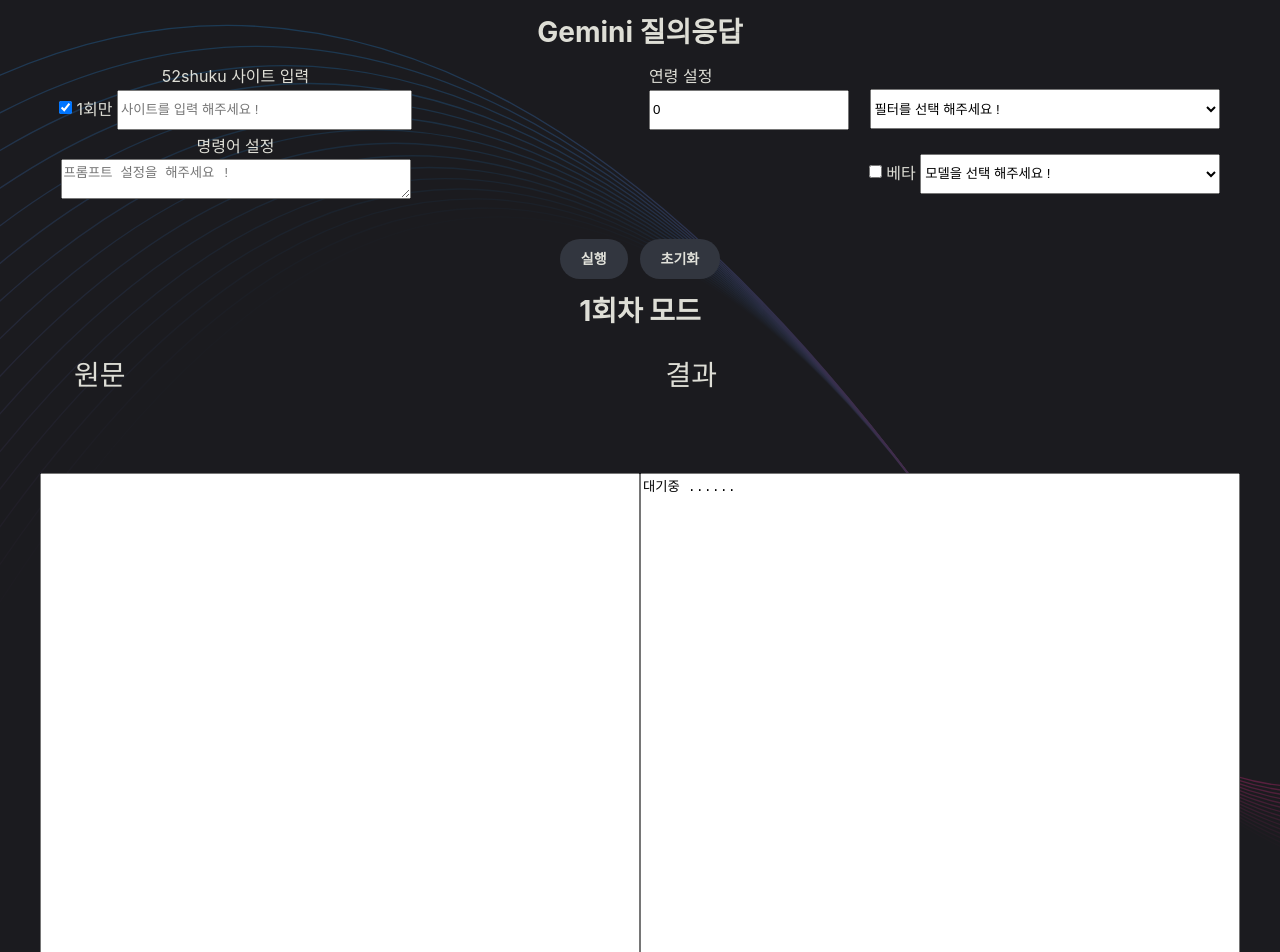
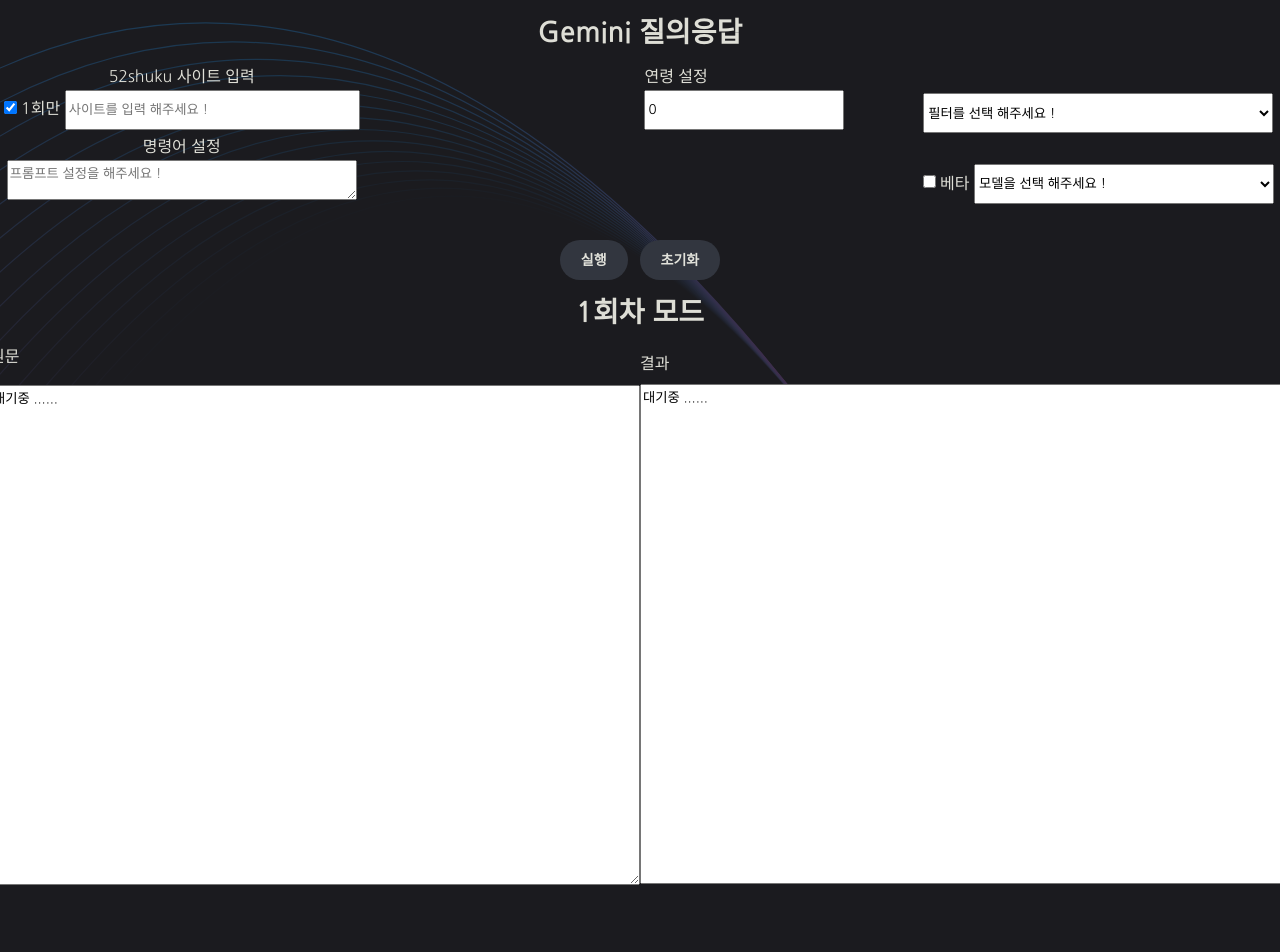
Before and after one commit to frost-ix/translate_with_Gemini, a Vue app: page / in a window 1280 px wide. Shown: the top 952 px of the page. Built offline with nearby package versions, Linux system fonts and the light colour scheme.

Commit message:
add : each other episodes readable

```diff
--- a/src/renderer/src/assets/style.css
+++ b/src/renderer/src/assets/style.css
@@ -1,3 +1,9 @@
+@import url('https://fonts.googleapis.com/css2?family=Nanum+Gothic:wght@400;700;800&display=swap');
+
+* {
+  font-family: 'Nanum Gothic', sans-serif;
+}
+
 #inputTitle {
   margin-bottom: 1%;
 }
@@ -7,7 +13,7 @@
 }
 
 #inputSection {
-  width: 1200px;
+  width: 1400px;
   display: flex;
 }
 
@@ -60,35 +66,44 @@
   flex-direction: row;
 }
 
-#showData {
-  width: 1400px;
+#readOnly {
+  display: flex;
 }
 
-#target {
-  margin-right: 45%;
+#targetSection,
+#resultSection {
+  width: 650px;
 }
 
-#result {
-  margin-right: 30%;
+#readOnly > #targetSection > #showData {
+  margin-top: 2.3%;
 }
 
-#targetData {
-  width: 600px;
+#targetData,
+#resultData {
+  width: 650px;
   height: 500px;
 }
 
-#resultData {
-  width: 600px;
-  height: 500px;
+#targetSelect {
+  margin-left: 5%;
+  margin-right: 37.5%;
+}
+
+#resSelect {
+  margin-left: 5%;
+  margin-right: 22%;
+}
+
+#targetSelect,
+#resSelect {
+  width: 55px;
+  height: 25px;
 }
 
 #copyButton,
 #saveButton,
-#episodeSelct {
+#targetSelect,
+#resSelect {
   visibility: hidden;
 }
-
-#episodeSelct {
-  width: 55px;
-  height: 25px;
-}
--- a/src/renderer/src/components/Gemini.vue
+++ b/src/renderer/src/components/Gemini.vue
@@ -11,13 +11,15 @@
     readOnlyData: readOnlyData
     variableActions: variableActions
     readOnlyDatas: rDatas
+    targetE: number
+    resultE: number
   } {
     return {
       data: {
         iData: {
           targetURL: '',
           startIndex: 1,
-          endIndex: 1,
+          endIndex: 2,
           targetAge: 0,
           inputPrompt: ''
         },
@@ -28,7 +30,7 @@
       } as data,
       readOnlyData: {
         targetTitle: '',
-        targetContent: '',
+        targetContent: '대기중 ......',
         resultData: '대기중 ......'
       } as readOnlyData,
       readOnlyDatas: [] as rDatas,
@@ -36,7 +38,9 @@
         actionButton: false,
         isCheckedOnce: true,
         isCheckedBeta: false
-      } as variableActions
+      } as variableActions,
+      targetE: 0,
+      resultE: 0
     }
   },
   methods: {
@@ -71,7 +75,7 @@
             this.readOnlyData.targetTitle = crawlingData.targetTitle
             this.readOnlyData.targetContent = crawlingData.targetContent
           } else {
-            if (this.data.iData.startIndex < 1 || this.data.iData.endIndex < 1) {
+            if (this.data.iData.startIndex < 1 || this.data.iData.endIndex < 2) {
               this.exceptionHandler('uF')
               return
             }
@@ -86,7 +90,6 @@
                 endIndex: this.data.iData.endIndex
               }
             })
-            console.log(targetUrls)
             const res: rDatas = new Array(targetUrls.length)
             for (let i = 0; i < targetUrls.length; i++) {
               const crawlingData: readOnlyData = await GApi.Crawling(serverUrl, targetUrls[i])
@@ -96,29 +99,31 @@
                 resultData: crawlingData.resultData
               }
             }
+            console.log(res)
             this.readOnlyDatas = res
-            for (let i = 0; i < res.length; i++) {
-              console.log(res[i])
-            }
-            console.log(this.readOnlyDatas.length)
-            alert('현재 구현 중 입니다.')
-            // return
           }
         } else {
           this.readOnlyData.targetContent = 'Gemini 질의응답 모드 입니다.'
         }
-
-        this.readOnlyData.targetContent = this.readOnlyDatas[0].targetContent
-        if (this.readOnlyData.targetContent) {
+        if (this.readOnlyDatas !== undefined && this.readOnlyDatas.length > 0) {
+          for (const r in this.readOnlyDatas) {
+            const res: string = await GApi.SendPrompt(serverUrl, {
+              insertData: this.data.iData,
+              targetContent: this.readOnlyDatas[r].targetContent,
+              selectData: this.data.sData
+            })
+            this.readOnlyDatas[r].resultData = res
+          }
+          gemini.VisibleButtons(this.readOnlyDatas.length)
+        } else {
           const res: string = await GApi.SendPrompt(serverUrl, {
             insertData: this.data.iData,
             targetContent: this.readOnlyData.targetContent,
             selectData: this.data.sData
           })
-
           this.readOnlyData.resultData = res
 
-          gemini.VisibleButtons(res)
+          gemini.VisibleButtons(1)
         }
 
         this.variableActions.actionButton = false
@@ -153,7 +158,7 @@
       this.readOnlyData = rData.readOnlyData as readOnlyData
       this.readOnlyDatas = rData.rDatas as rDatas
       this.variableActions = rData.variableActions as variableActions
-      gemini.VisibleButtons(this.readOnlyData.resultData)
+      gemini.VisibleButtons(0)
       console.clear()
     },
     copyResData() {
@@ -273,24 +278,41 @@
   <div class="text" style="padding-bottom: -5%">
     {{ variableActions.isCheckedOnce === true ? '1회차 모드' : '다회차 모드' }}
   </div>
-  <div id="introduceBar" class="text">
+  <div id="readOnly">
+    <div id="targetSection">
       <span id="target">원문</span>
+      <select id="targetSelect" v-model="readOnlyDatas" name="ep">
+        <option v-for="r in readOnlyDatas.length" :key="r">{{ r }}</option>
+      </select>
+      <div id="showData">
+        <textarea
+          v-if="readOnlyDatas.length === 0"
+          id="targetData"
+          v-model="readOnlyData.targetContent"
+          readonly
+        />
+        <textarea v-else id="targetData" v-model="readOnlyDatas[targetE].targetContent" readonly />
+      </div>
+    </div>
+    <div id="resultSection">
       <span id="result">결과</span>
-    <select id="episodeSelct" v-model="readOnlyDatas" name="ep">
+      <select id="resSelect" v-model="readOnlyDatas" name="ep">
         <option v-for="r in readOnlyDatas.length" :key="r">{{ r }}</option>
       </select>
       <span class="action">
         <a id="copyButton" class="action" @click="copyResData">복사</a>
         <a id="saveButton" class="action" @click="saveResData">저장</a>
       </span>
+      <div id="showData">
+        <textarea
+          v-if="readOnlyDatas.length === 0"
+          id="resultData"
+          v-model="readOnlyData.resultData"
+          readonly
+        />
+        <textarea v-else id="targetData" v-model="readOnlyDatas[resultE].resultData" readonly />
       </div>
-  <div id="showData" class="text">
-    <span>
-      <textarea id="targetData" v-model="readOnlyData.targetContent" readonly />
-    </span>
-    <span>
-      <textarea id="resultData" v-model="readOnlyData.resultData" readonly />
-    </span>
+    </div>
   </div>
 </template>
 
--- a/src/renderer/src/functions/GApi.ts
+++ b/src/renderer/src/functions/GApi.ts
@@ -21,7 +21,6 @@
  * @author frost-ix
  */
 async function Crawling(serverUrl: string, url: string): Promise<readOnlyData> {
-  console.log(url)
   const res = await axios.post(serverUrl + 'cr', { url })
   return res.data
 }
--- a/src/renderer/src/functions/Gemini.ts
+++ b/src/renderer/src/functions/Gemini.ts
@@ -3,7 +3,7 @@
     iData: {
       targetURL: '',
       startIndex: 1,
-      endIndex: 1,
+      endIndex: 2,
       targetAge: 0,
       inputPrompt: ''
     },
@@ -14,7 +14,7 @@
   }
   readOnlyData = {
     targetTitle: '',
-    targetContent: '',
+    targetContent: '대기중 ......',
     resultData: '대기중 ......'
   }
   rDatas = []
@@ -34,19 +34,24 @@
   } else return false
 }
 
-function VisibleButtons(resultData) {
+function VisibleButtons(checkSum: number) {
   const copyButton = document.getElementById('copyButton')
   const saveButton = document.getElementById('saveButton')
-  const episodeSelect = document.getElementById('episodeSelect')
-  if (copyButton && saveButton && episodeSelect) {
-    if (resultData === '대기중 ......') {
+  const targetSelect = document.getElementById('targetSelect')
+  const resSelect = document.getElementById('resSelect')
+  if (copyButton && saveButton && targetSelect && resSelect) {
+    if (checkSum === 0) {
       copyButton.style.visibility = 'hidden'
       saveButton.style.visibility = 'hidden'
-      episodeSelect.style.visibility = 'hidden'
+      targetSelect.style.visibility = 'hidden'
+      resSelect.style.visibility = 'hidden'
     } else {
       copyButton.style.visibility = 'visible'
       saveButton.style.visibility = 'visible'
-      episodeSelect.style.visibility = 'visible'
+      if (checkSum !== 1) {
+        targetSelect.style.visibility = 'visible'
+        resSelect.style.visibility = 'visible'
+      }
     }
   }
 }
--- a/tsconfig.json
+++ b/tsconfig.json
@@ -1,4 +1,7 @@
 {
   "files": [],
-  "references": [{ "path": "./tsconfig.node.json" }, { "path": "./tsconfig.web.json" }]
+  "references": [{ "path": "./tsconfig.node.json" }, { "path": "./tsconfig.web.json" }],
+  "compilerOptions": {
+    "target": "ES6"
+  }
 }
```
Lines whose indentation alone changed are shown as unchanged.
